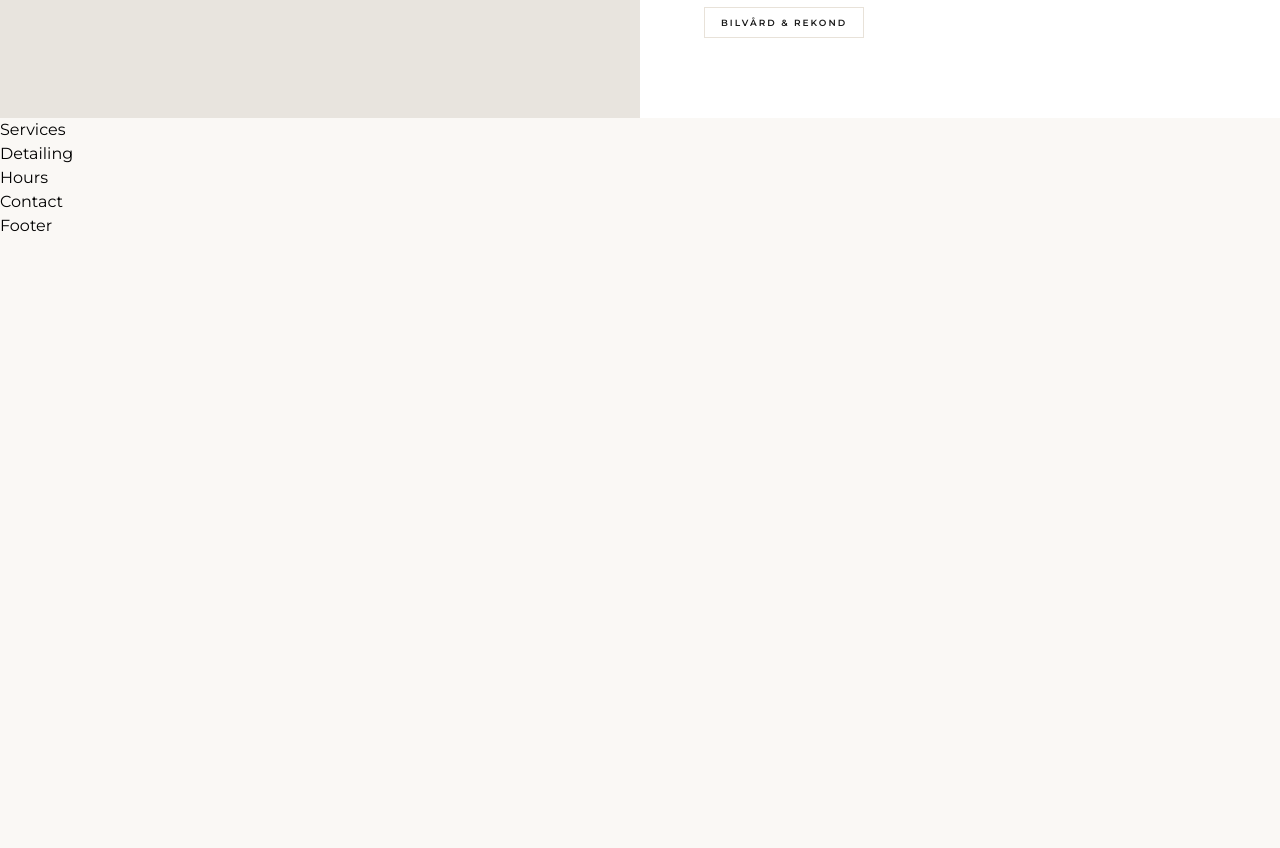
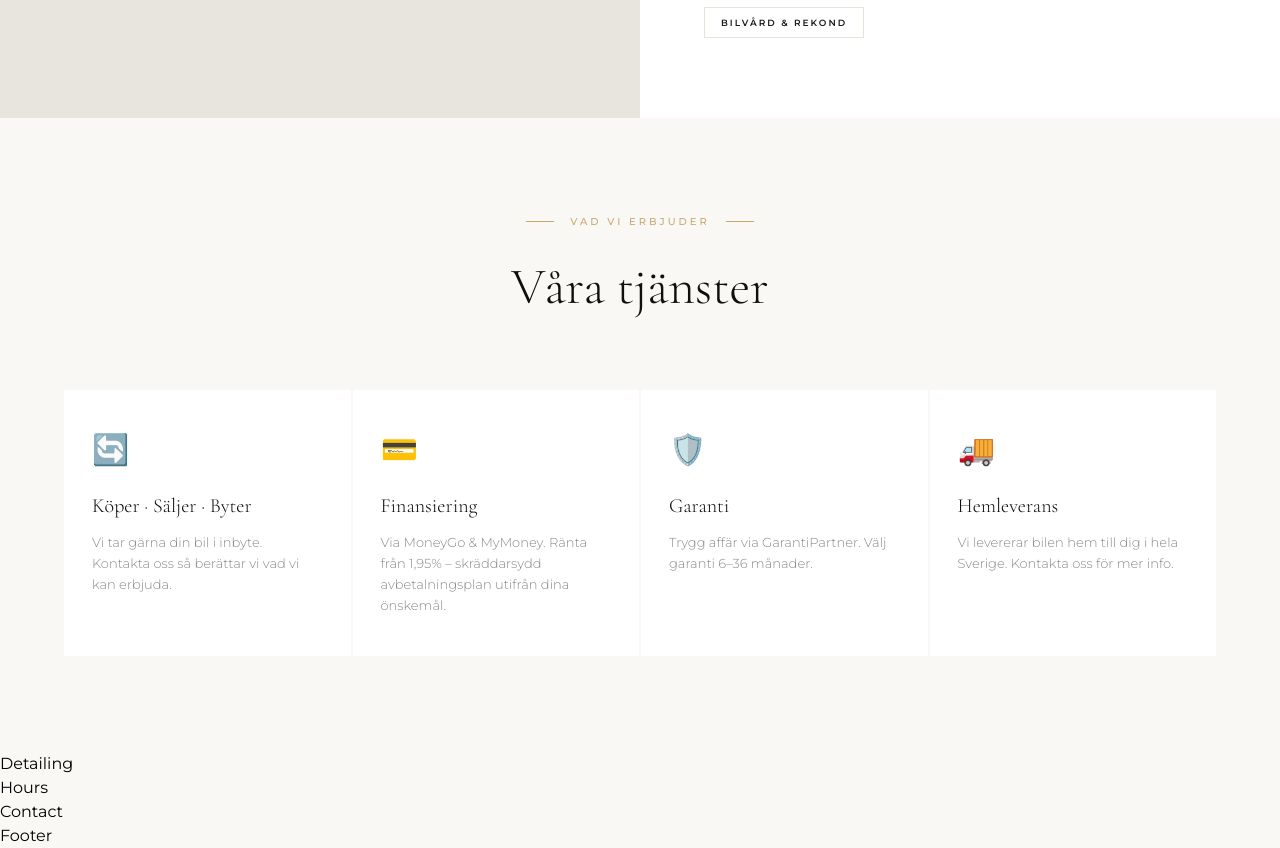
Before and after one commit to Megjafari/nextride, a React (Vite) app: page / in a window 1280 px wide. Shown: the part 1364-2212 px from the top of the page. Before the commit the page ends 1602 px from the top, so only its background shows below. Built offline with nearby package versions, Linux system fonts and the light colour scheme.

Commit message:
feat: add Services section

```diff
--- a/src/components/Services.jsx
+++ b/src/components/Services.jsx
@@ -1 +1,58 @@
-export default function Services() { return <div>Services</div> }
+const services = [
+  {
+    icon: '🔄',
+    title: 'Köper · Säljer · Byter',
+    desc: 'Vi tar gärna din bil i inbyte. Kontakta oss så berättar vi vad vi kan erbjuda.',
+  },
+  {
+    icon: '💳',
+    title: 'Finansiering',
+    desc: 'Via MoneyGo & MyMoney. Ränta från 1,95% – skräddarsydd avbetalningsplan utifrån dina önskemål.',
+  },
+  {
+    icon: '🛡️',
+    title: 'Garanti',
+    desc: 'Trygg affär via GarantiPartner. Välj garanti 6–36 månader.',
+  },
+  {
+    icon: '🚚',
+    title: 'Hemleverans',
+    desc: 'Vi levererar bilen hem till dig i hela Sverige. Kontakta oss för mer info.',
+  },
+]
+
+export default function Services() {
+  return (
+    <section id="tjanster" className="bg-[#FAF8F5] px-6 md:px-16 py-24">
+
+      <div className="text-center mb-16">
+        <div className="flex items-center justify-center gap-4 mb-5">
+          <span className="block w-7 h-[1px] bg-[#C9A96E]" />
+          <span className="text-[10px] font-medium tracking-[3px] uppercase text-[#C9A96E]">Vad vi erbjuder</span>
+          <span className="block w-7 h-[1px] bg-[#C9A96E]" />
+        </div>
+        <h2 className="font-['Cormorant_Garamond'] text-[clamp(32px,4vw,52px)] font-light text-[#0f0f0f]">
+          Våra tjänster
+        </h2>
+      </div>
+
+      <div className="grid grid-cols-1 sm:grid-cols-2 lg:grid-cols-4 gap-[2px]">
+        {services.map(s => (
+          <div
+            key={s.title}
+            className="bg-white px-7 py-10 border-t-2 border-transparent hover:border-[#C9A96E] hover:-translate-y-1 transition-all duration-300"
+          >
+            <span className="text-3xl mb-6 block">{s.icon}</span>
+            <h3 className="font-['Cormorant_Garamond'] text-xl font-light text-[#0f0f0f] mb-3">
+              {s.title}
+            </h3>
+            <p className="text-[13px] font-light leading-relaxed text-[#888]">
+              {s.desc}
+            </p>
+          </div>
+        ))}
+      </div>
+
+    </section>
+  )
+}
```
